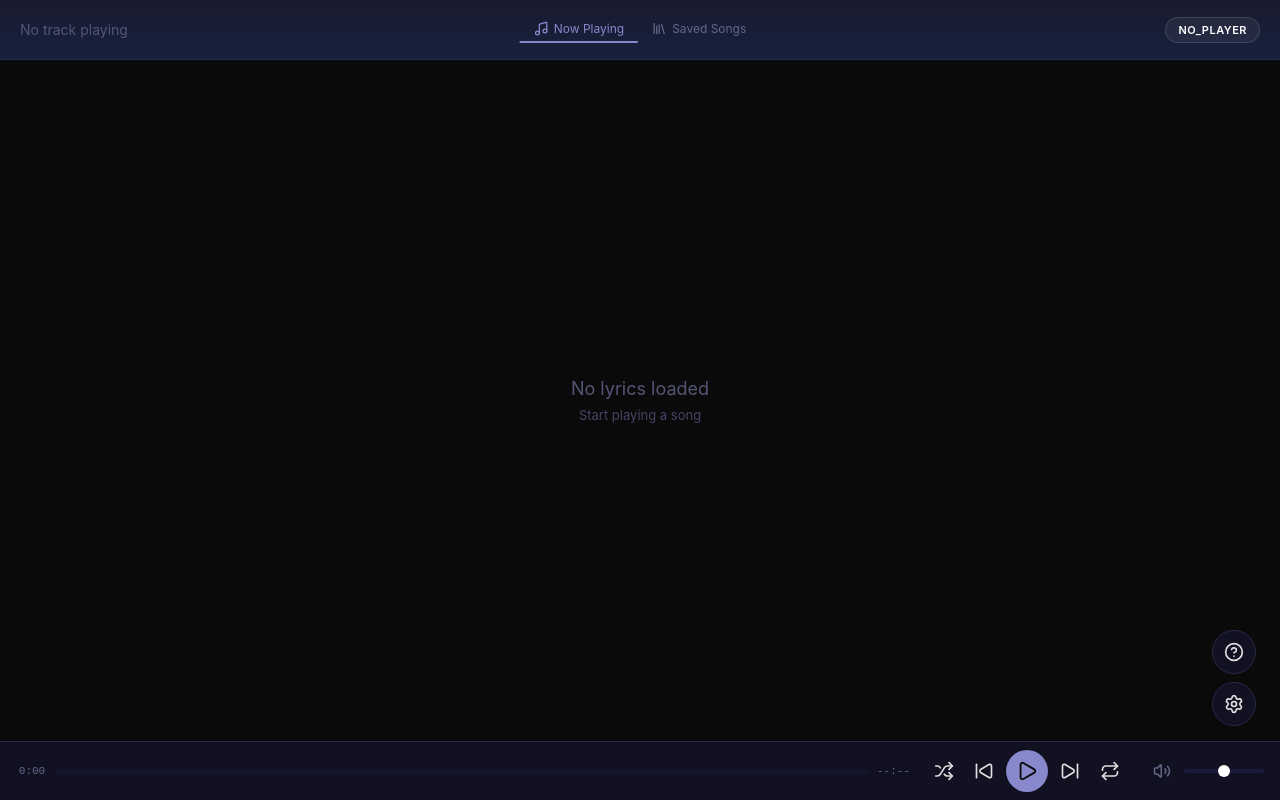
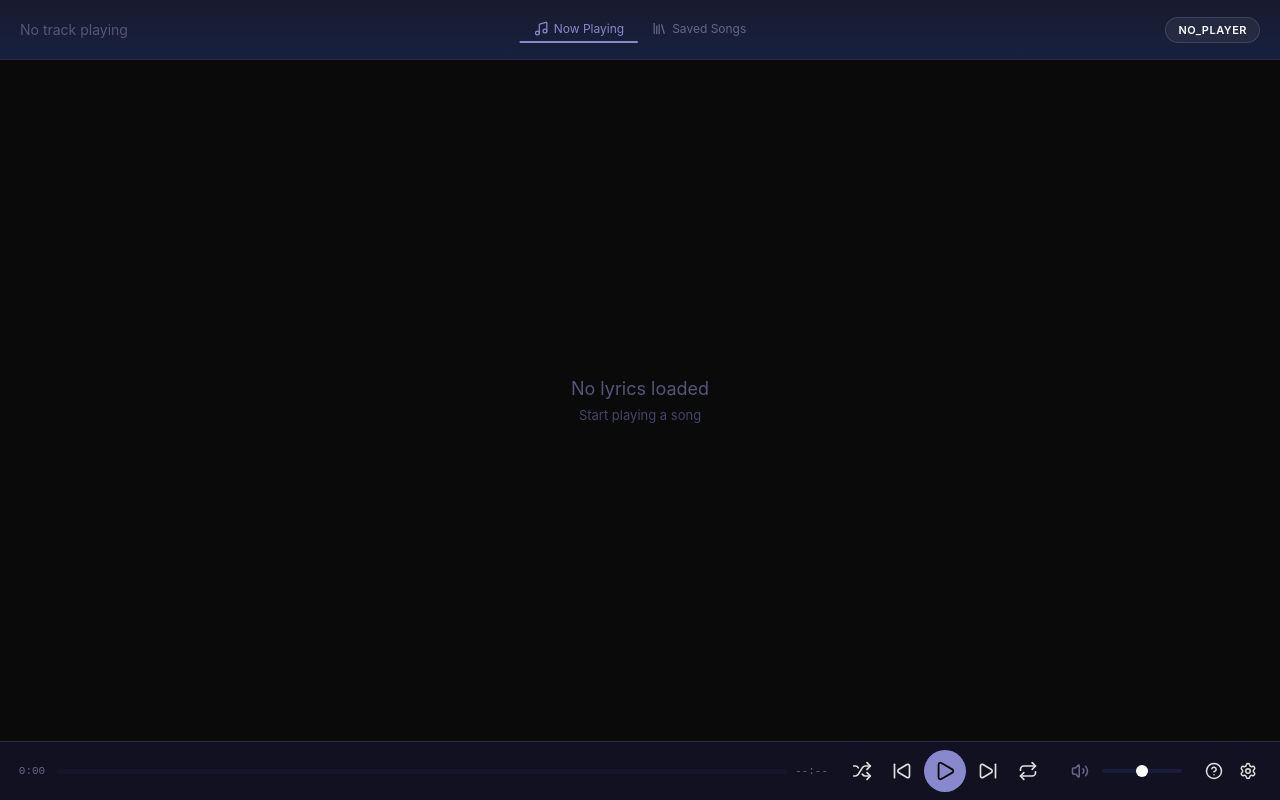
Before and after one commit to IsraelOgas/lyricsync-translator, a React (Vite) app in the folder web/: page / in a window 1280 px wide. Built offline with nearby package versions, Linux system fonts and the light colour scheme; no server answers.

Commit message:
feat: refactor PlayerBar to integrate settings and help buttons, remove unused FAB styles

```diff
--- a/web/src/App.module.css
+++ b/web/src/App.module.css
@@ -5,59 +5,3 @@
   background: var(--color-bg);
   transition: background-color 0.8s ease;
 }
-
-.settingsFab {
-  position: fixed;
-  bottom: 74px;
-  right: 24px;
-  z-index: 20;
-  width: 44px;
-  height: 44px;
-  border-radius: 50%;
-  border: 1px solid var(--color-border);
-  background: var(--color-surface);
-  color: var(--color-text);
-  font-size: 20px;
-  cursor: pointer;
-  display: flex;
-  align-items: center;
-  justify-content: center;
-  transition: background 0.3s ease, border-color 0.3s ease, transform 0.2s ease;
-}
-
-.settingsFab:hover {
-  background: var(--color-surface-highlight);
-  transform: scale(1.08);
-}
-
-.helpFab {
-  position: fixed;
-  bottom: 126px;
-  right: 24px;
-  z-index: 20;
-  width: 44px;
-  height: 44px;
-  border-radius: 50%;
-  border: 1px solid var(--color-border);
-  background: var(--color-surface);
-  color: var(--color-text);
-  font-size: 20px;
-  cursor: pointer;
-  display: flex;
-  align-items: center;
-  justify-content: center;
-  transition: background 0.3s ease, border-color 0.3s ease, transform 0.2s ease;
-}
-
-.helpFab:hover {
-  background: var(--color-surface-highlight);
-  transform: scale(1.08);
-}
-
-:global(:root[data-cinema]) .helpFab,
-:global(:root[data-cinema]) .settingsFab {
-  background: rgba(0, 0, 0, 0.25);
-  backdrop-filter: blur(12px);
-  -webkit-backdrop-filter: blur(12px);
-  border-color: rgba(255, 255, 255, 0.12);
-}
--- a/web/src/App.tsx
+++ b/web/src/App.tsx
@@ -1,5 +1,4 @@
 import React, { useCallback, useState } from 'react';
-import { HelpCircle, Settings } from 'lucide-react';
 import { usePlayerState } from './hooks/usePlayerState';
 import { useSettings } from './hooks/useSettings';
 import { useCoverColor } from './hooks/useCoverColor';
@@ -63,27 +62,18 @@ const App: React.FC = () => {
               onRetry={handleRetryLyrics}
               showRomanization={settings.showRomanization}
             />
-            <PlayerBar track={track} status={status} positionMs={positionMs} />
+            <PlayerBar
+              track={track}
+              status={status}
+              positionMs={positionMs}
+              onOpenSettings={() => setSettingsOpen(true)}
+              onOpenHelp={() => setHelpOpen(true)}
+            />
           </>
         ) : (
           <SavedSongsView showRomanization={settings.showRomanization} />
         )}
-        <button
-          className={styles.helpFab}
-          onClick={() => setHelpOpen(true)}
-          aria-label="Keyboard shortcuts"
-          title="Keyboard shortcuts (?)"
-        >
-          <HelpCircle size={20} />
-        </button>
-        <button
-          className={styles.settingsFab}
-          onClick={() => setSettingsOpen(true)}
-          aria-label="Open settings"
-          title="Settings"
-        >
-          <Settings size={20} />
-        </button>
+
       </div>
     </ErrorBoundary>
   );
--- a/web/src/components/PlayerBar.module.css
+++ b/web/src/components/PlayerBar.module.css
@@ -186,6 +186,34 @@
   cursor: pointer;
 }
 
+/* --- Settings & Help --- */
+
+.utilRow {
+  display: flex;
+  align-items: center;
+  gap: 2px;
+  flex-shrink: 0;
+}
+
+.utilBtn {
+  width: 32px;
+  height: 32px;
+  border-radius: 50%;
+  border: none;
+  background: transparent;
+  color: var(--color-text);
+  cursor: pointer;
+  display: flex;
+  align-items: center;
+  justify-content: center;
+  transition: color 0.15s ease, background 0.15s ease;
+}
+
+.utilBtn:hover {
+  color: var(--color-text-bright);
+  background: var(--color-surface-highlight);
+}
+
 /* --- Cinema mode --- */
 
 :global(:root[data-cinema]) .bar {
@@ -224,3 +252,8 @@
 :global(:root[data-cinema]) .volumeSlider::-webkit-slider-thumb {
   background: rgba(255, 255, 255, 0.9);
 }
+
+:global(:root[data-cinema]) .utilBtn:hover {
+  color: var(--color-text-bright);
+  background: rgba(255, 255, 255, 0.08);
+}
--- a/web/src/components/PlayerBar.tsx
+++ b/web/src/components/PlayerBar.tsx
@@ -1,5 +1,5 @@
 import React, { useCallback, useEffect, useRef, useState } from 'react';
-import { Play, Pause, SkipBack, SkipForward, Shuffle, Repeat, Repeat1, Volume1, Volume2, VolumeX } from 'lucide-react';
+import { Play, Pause, SkipBack, SkipForward, Shuffle, Repeat, Repeat1, Volume1, Volume2, VolumeX, Settings, HelpCircle } from 'lucide-react';
 import type { TrackInfo } from '../types';
 import styles from './PlayerBar.module.css';
 
@@ -7,6 +7,8 @@ interface Props {
   track: TrackInfo | null;
   status: string;
   positionMs: number;
+  onOpenSettings: () => void;
+  onOpenHelp: () => void;
 }
 
 function formatTime(ms: number): string {
@@ -27,7 +29,7 @@ function post(url: string, body?: unknown): void {
 
 const iconSize = 20;
 
-export const PlayerBar: React.FC<Props> = ({ track, status, positionMs }) => {
+export const PlayerBar: React.FC<Props> = ({ track, status, positionMs, onOpenSettings, onOpenHelp }) => {
   const durationMs = track?.duration_ms ?? 0;
   const hasDuration = durationMs > 0;
   const progress = hasDuration ? Math.min(1, Math.max(0, positionMs / durationMs)) : 0;
@@ -179,6 +181,26 @@ export const PlayerBar: React.FC<Props> = ({ track, status, positionMs }) => {
           aria-label="Volume"
         />
       </div>
+
+      {/* Settings & Help */}
+      <div className={styles.utilRow}>
+        <button
+          className={styles.utilBtn}
+          onClick={onOpenHelp}
+          title="Keyboard shortcuts (?)"
+          aria-label="Keyboard shortcuts"
+        >
+          <HelpCircle size={18} />
+        </button>
+        <button
+          className={styles.utilBtn}
+          onClick={onOpenSettings}
+          title="Settings"
+          aria-label="Open settings"
+        >
+          <Settings size={18} />
+        </button>
+      </div>
     </div>
   );
 };
```
Also changed, not shown: 1 other file (tests, documents, lock files or other folders).
